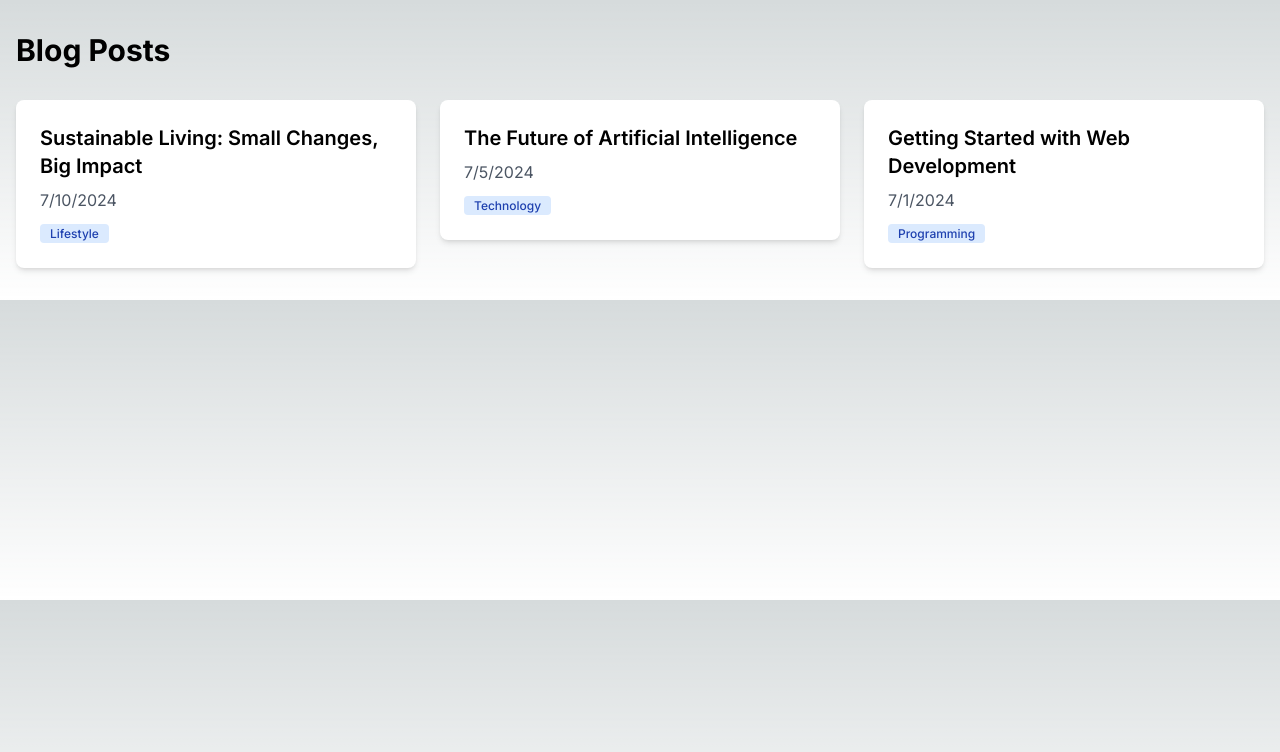
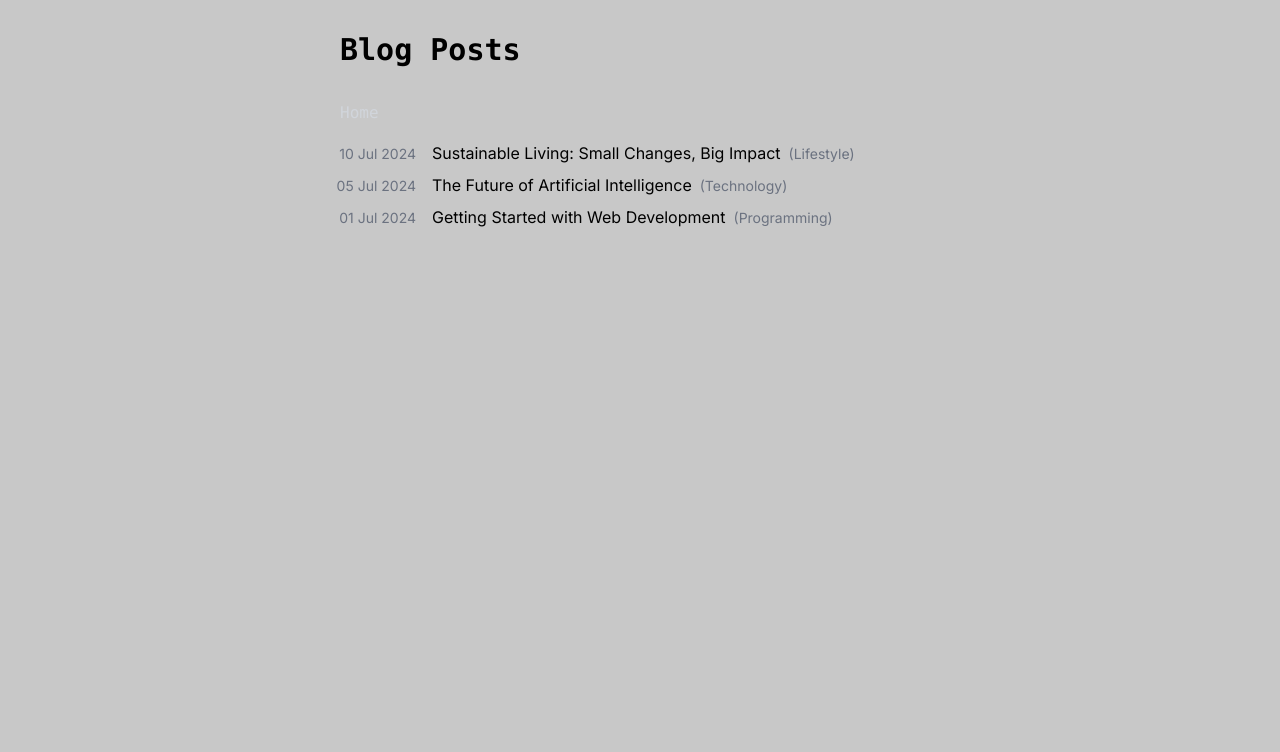
Before and after one commit to 0xGlake/home, a Next.js app: page /blog in a window 1280 px wide. Shown: the top 752 px of the page. Built offline with nearby package versions, Linux system fonts and the light colour scheme.

Commit message:
style the blog page

```diff
--- a/app/blog/page.tsx
+++ b/app/blog/page.tsx
@@ -1,24 +1,36 @@
 import React from 'react';
 import { getBlogPosts } from '../lib/GetBlogPosts';
-import BlogCard from '../components/BlogCard';
+import Link from 'next/link';
+
+const formatDate = (dateString: string) => {
+  const date = new Date(dateString);
+  const day = date.getDate().toString().padStart(2, '0');
+  const month = date.toLocaleString('en-GB', { month: 'short' });
+  const year = date.getFullYear();
+  return `${day} ${month} ${year}`;
+};
 
 export default function BlogPage() {
   const posts = getBlogPosts();
-
   return (
-    <div className="container mx-auto px-4 py-8">
-      <h1 className="text-3xl font-bold mb-8">Blog Posts</h1>
-      <div className="grid gap-6 md:grid-cols-2 lg:grid-cols-3">
+    <div className="max-w-2xl mx-auto px-4 py-8">
+      <h1 className="text-3xl font-mono font-bold mb-8 pl-5">Blog Posts</h1>
+      <Link href="/" className="text-gray-300 hover:text-violet-400 font-mono hover:underline pl-5">Home</Link>
+      <ul className="space-y-2 mt-4">
         {posts.map((post) => (
-          <BlogCard
-            key={post.slug}
-            slug={post.slug}
-            title={post.title}
-            date={post.date}
-            category={post.category}
-          />
+          <li key={post.slug} className="overflow-x-auto whitespace-nowrap">
+            <Link href={`/blog/${post.slug}`} className="hover:underline inline-flex min-w-full items-baseline hover:text-violet-400">
+              <span className="w-28 flex-shrink-0 text-sm text-gray-500 text-right pr-4">
+                {formatDate(post.date)}
+              </span>
+              <span className="flex-grow">
+                {post.title}
+                <span className="ml-2 text-sm text-gray-500">({post.category})</span>
+              </span>
+            </Link>
+          </li>
         ))}
-      </div>
+      </ul>
     </div>
   );
 }
--- a/app/components/BlogCard.tsx
+++ /dev/null
@@ -1,25 +0,0 @@
-import React from 'react';
-import Link from 'next/link';
-
-interface BlogCardProps {
-  slug: string;
-  title: string;
-  date: string;
-  category: string;
-}
-
-const BlogCard: React.FC<BlogCardProps> = ({ slug, title, date, category }) => {
-  return (
-    <Link href={`/blog/${slug}`}>
-      <div className="bg-white rounded-lg shadow-md p-6 hover:shadow-lg transition-shadow duration-300">
-        <h2 className="text-xl font-semibold mb-2">{title}</h2>
-        <p className="text-gray-600 mb-2">{new Date(date).toLocaleDateString()}</p>
-        <span className="bg-blue-100 text-blue-800 text-xs font-medium px-2.5 py-0.5 rounded">
-          {category}
-        </span>
-      </div>
-    </Link>
-  );
-};
-
-export default BlogCard;
--- a/app/globals.css
+++ b/app/globals.css
@@ -3,27 +3,20 @@
 @tailwind utilities;
 
 :root {
-  --foreground-rgb: 0, 0, 0;
-  --background-start-rgb: 214, 219, 220;
-  --background-end-rgb: 255, 255, 255;
+  --foreground-rgb: 255, 255, 255;
+  --background-rgb: 16, 16, 16;  /* Dark grey */
 }
 
-@media (prefers-color-scheme: dark) {
+@media (prefers-color-scheme: light) {
   :root {
-    --foreground-rgb: 255, 255, 255;
-    --background-start-rgb: 0, 0, 0;
-    --background-end-rgb: 0, 0, 0;
+    --foreground-rgb: 0, 0, 0;
+    --background-rgb: 200, 200, 200;  /* Light grey */
   }
 }
 
 body {
   color: rgb(var(--foreground-rgb));
-  background: linear-gradient(
-      to bottom,
-      transparent,
-      rgb(var(--background-end-rgb))
-    )
-    rgb(var(--background-start-rgb));
+  background-color: rgb(var(--background-rgb));
 }
 
 @layer utilities {
```
Also changed, not shown: app/page.tsx (line endings or trailing spaces).
